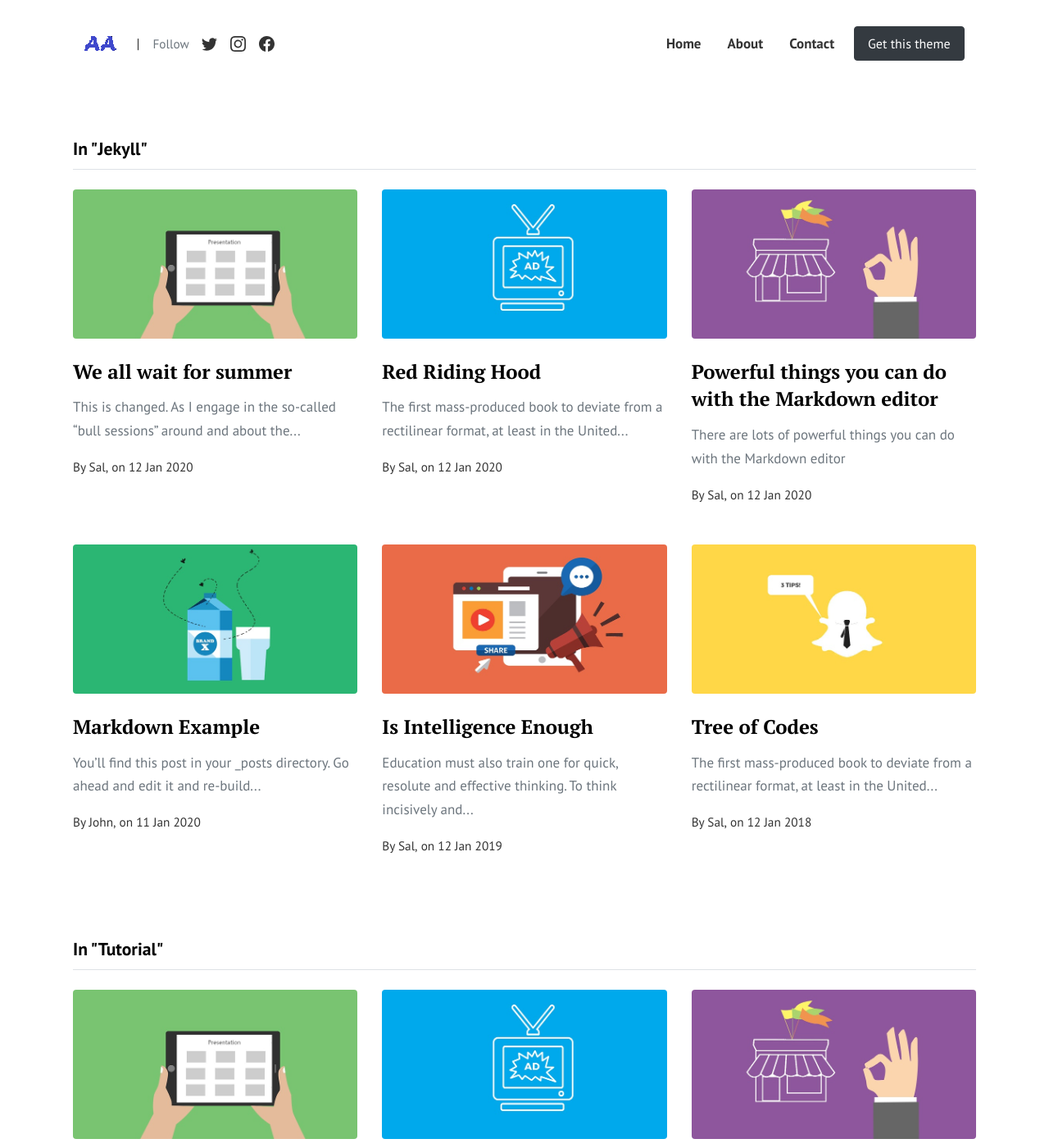
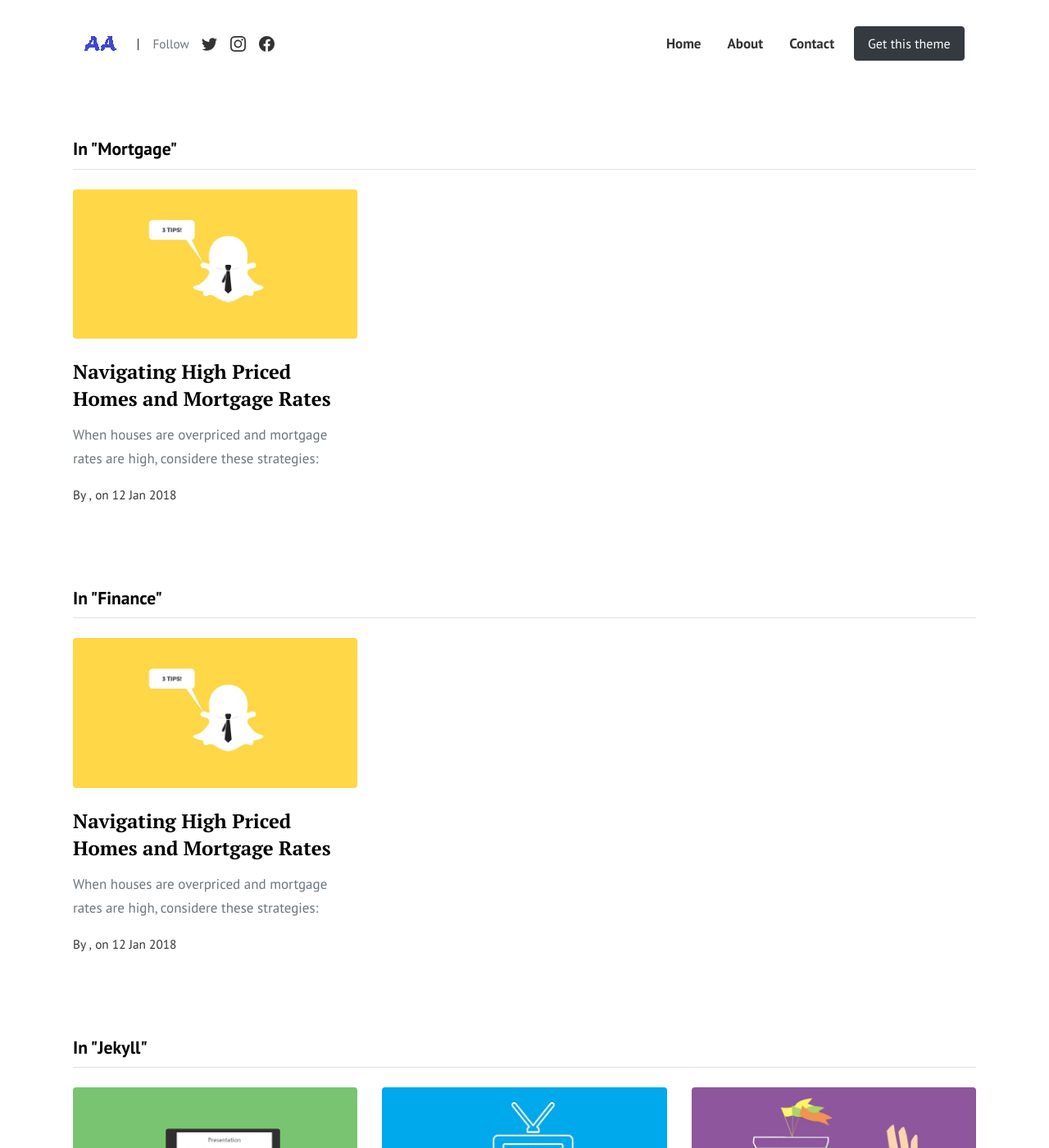
Before and after one commit to jkic2023github/jkic2023github.github.io, a Jekyll site: the page built from pages/categories.html, in a window 1280 px wide and 1400 px high. Shown: the whole window at 82% size. Built offline with Jekyll 4.4.1, drawn with Linux system fonts in a browser that asks for light colours; some of the changed lines change nothing that is shown; some of the changed text lies outside the part shown.

Commit message:
Update 2018-01-12-tree-of-codes.md

```diff
--- a/_posts/2018-01-12-tree-of-codes.md
+++ b/_posts/2018-01-12-tree-of-codes.md
@@ -1,17 +1,26 @@
 ---
 layout: post
-title:  "Tree of Codes"
-author: sal
-categories: [ Jekyll, tutorial ]
+title:  "Navigating High Priced Homes and Mortgage Rates"
+author: jake
+categories: [ mortgage, finance ]
 image: assets/images/2.jpg
 ---
-The first mass-produced book to deviate from a rectilinear format, at least in the United States, is thought to be this 1863 edition of Red Riding Hood, cut into the shape of the protagonist herself with the troublesome wolf curled at her feet. Produced by the Boston-based publisher Louis Prang, this is the first in their “Doll Series”, a set of five “die-cut” books, known also as shape books — the other titles being Robinson Crusoe, Goody Two-Shoes (also written by Red Riding Hood author Lydia Very), Cinderella, and King Winter.
+When houses are overpriced and mortgage rates are high, considere these strategies:
 
-As for this particular rendition of Charles Perrault’s classic tale, the text and design is by Lydia Very (1823-1901), sister of Transcendentalist poet Jones Very. The gruesome ending of the original — which sees Little Red Riding Hood being gobbled up as well as her grandmother — is avoided here, the gore giving way to the less bloody aims of the morality tale, and the lesson that one should not disobey one’s mother.
+1. **Patience Pays Off:** Be patient and wait for a better market.  Overpriced homes and high mortgage rates can be temporary.  Keep an eye on the market trends and be ready to stike when conditions are more favorable.
 
-> It would seem the claim could also extend to die cut books in general, as we can’t find anything sooner, but do let us know in the comments if you have further light to shed on this! Such books are, of course, still popular in children’s publishing today, though the die cutting is not now limited to mere outlines, as evidenced in a beautiful 2014 version of the same Little Red Riding Hood story.
+2. **Negotiate:** Don't hesititage to negotiate with sellers.  They might be willing to lower their asking price or provide concessions to close the deal.
 
+3. **Expand Your Search:** Look in different neighborhoods or consider homes that need some renovation.  Sometimes, you can find hidden gems in less popular areas or properties that need a little TLC.
 
-An 1868 Prang catalogue would later claim that such “books in the shape of a regular paper Doll… originated with us”.
+4. **Improve Your Credit:** Work on improving your credit score to qualify for better mortgage rates.  A higher credit score can lead to lower interest rates, which can save you a significant amount over the life of your loan.
 
-The die cut has also been employed in the non-juvenile sphere as well, a recent example being Jonathan Safran Foer’s ambitious Tree of Codes.
+5. **Increase Your Down Payment:** If possible, save for a larger down payment.  A bigger down payment can help you qualify for a smaller loan and potentially better rates.
+
+6. **Explore Other Loan Options:** Investigate various mortgage programs, such as FHA loans or VA loans, which may offer more favorable terms or lower down payment requirements.
+
+7. **Consult a Mortgage Advisor:** Speak with a mortgage advisor (like me) who can provide guidance on navigating the current market conditions and help you find the best mortgage options available.
+
+8. **Consider Renting:** Sometimes, it makes sense to continue renting while you wait for more favorable conditions.  This allows you to save money and be in a better position when the housing market or mortgage rates improve.
+
+Remember that real estate markets are cyclical, and conditions can change.  It's essential to make informed decisions based on your financial situation and long-term goals.
```
